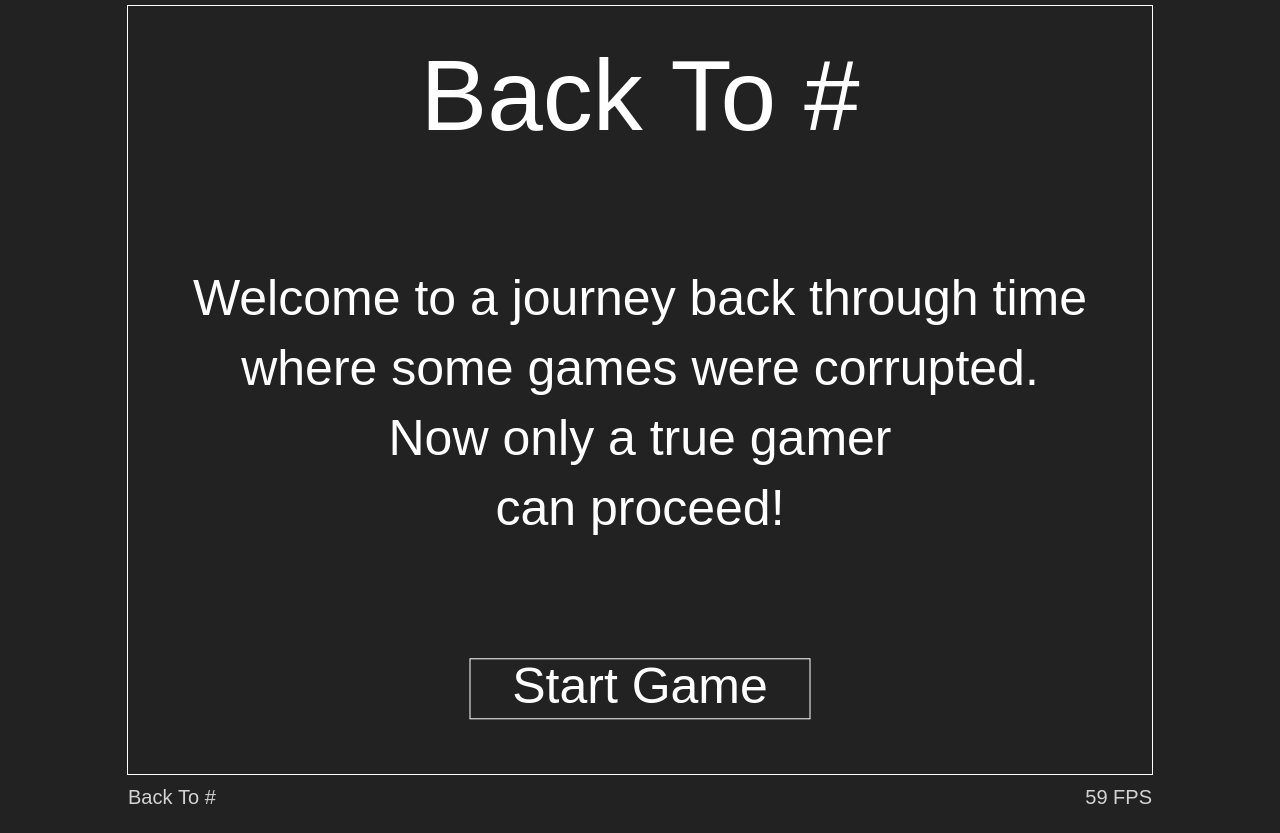
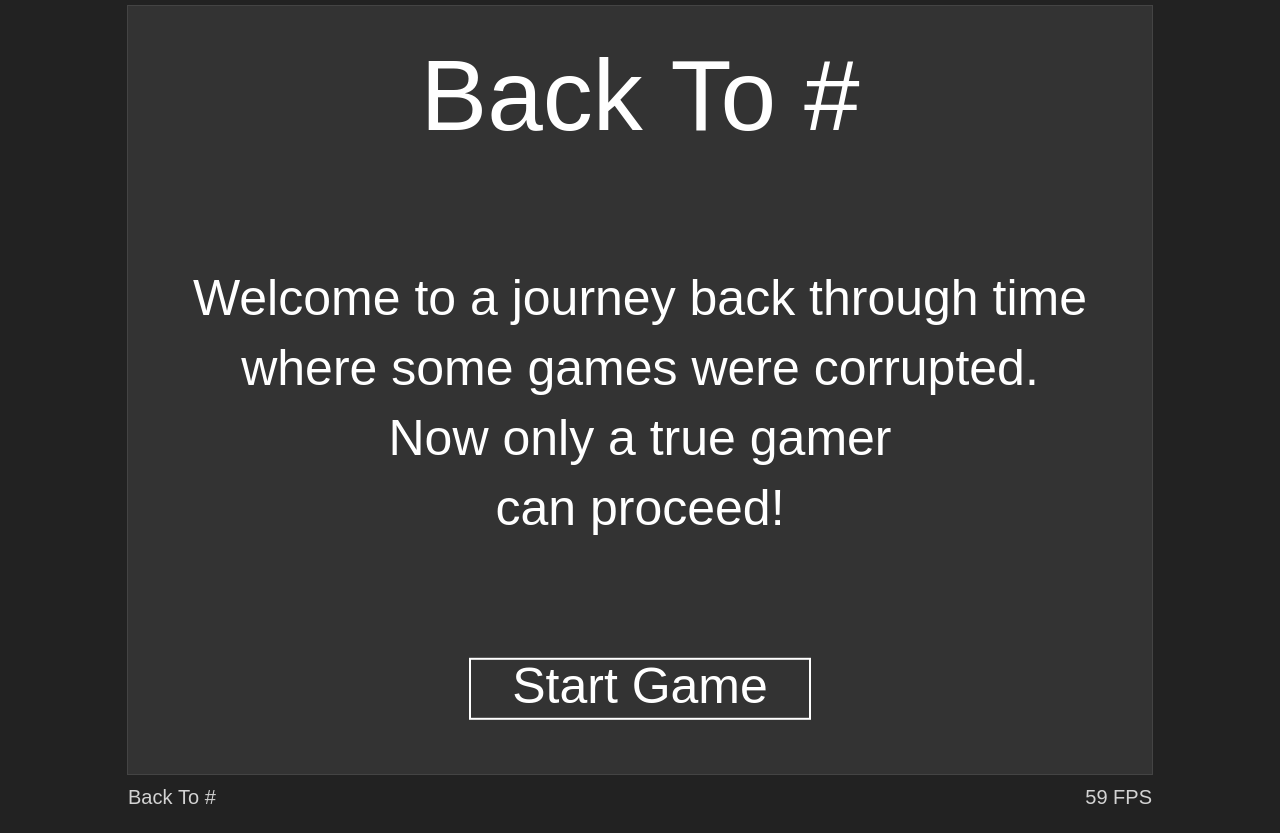
Before and after one commit to ighour/back-to-game, a website built with webpack: page src/index.html in a window 1280 px wide. Built offline with nearby package versions, Linux system fonts and the light colour scheme.

Commit message:
Optimized game styles and colors.

```diff
--- a/src/app/canvas.js
+++ b/src/app/canvas.js
@@ -8,13 +8,14 @@ canvas.height = 768;
 /** Panel */
 let p = {
     x: 0,
-    y: canvas.height - 100,
+    y: canvas.height - 150,
     w: canvas.width,
-    h: 100
+    h: 150
 };
 
 /** Context Config */
 let defaultCtx = {
+    lw: 2,
     fs: "white",
     ss: "white",
     f: 50,
@@ -35,6 +36,7 @@ let defaultCtxTB = {
     a: "alphabetic",
     h: "hanging"
 };
+ctx.lineWidth = defaultCtx.lw;
 ctx.fillStyle = defaultCtx.fs;
 ctx.strokeStyle = defaultCtx.ss;
 ctx.font = `${defaultCtx.f}px Arial`;
@@ -50,7 +52,8 @@ let tempStyleAction = (callback, newStyles) => {
     if(newStyles) styles(defaultCtx);
 };
 
-let styles = ({fs, ss, f, ta, tb}) => {
+let styles = ({fs, ss, f, ta, tb, lw}) => {
+    if(lw) ctx.lineWidth = lw;
     if(fs) ctx.fillStyle = fs;
     if(ss) ctx.strokeStyle = ss;
     if(f) ctx.font = `${f}px Arial`;
--- a/src/app/game.js
+++ b/src/app/game.js
@@ -126,7 +126,7 @@ let update = timestamp => {
         timing.d -= timing.u;
 
     //Draw
-    cp.d.cc(0, 0, cp.i.width, cp.i.height);
+    cp.d.fr(0, 0, cp.i.width, cp.i.height, {fs: "#333333"});
     instances[current].ou();    //onUpdate
     animationFrame = requestAnimationFrame(update);
 };
--- a/src/style.css
+++ b/src/style.css
@@ -17,5 +17,5 @@ body {
 
 #gc {
     margin: 5px 5px 0 5px;
-    border: 1px solid white;
+    border: 1px solid #444444;
 }
```
